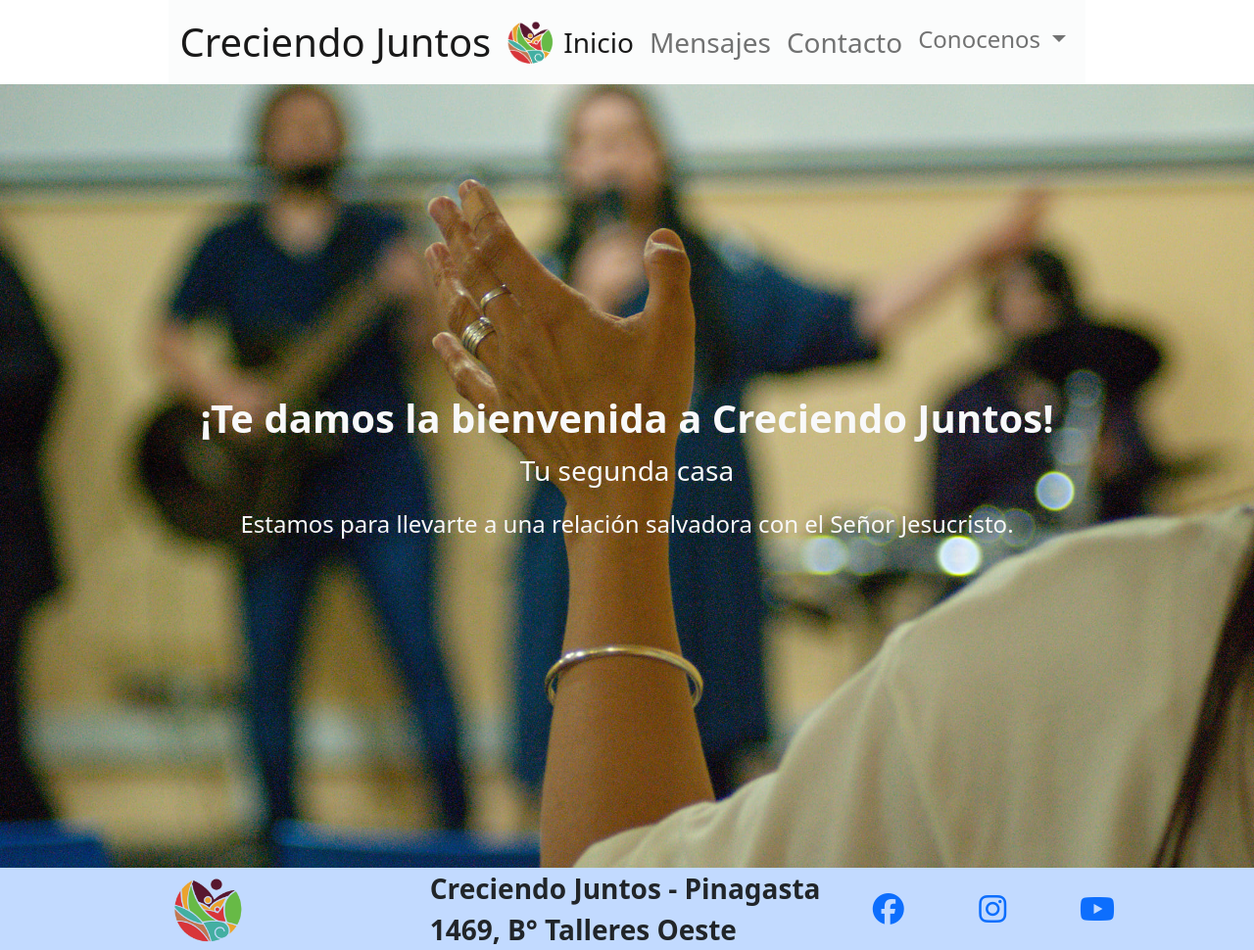
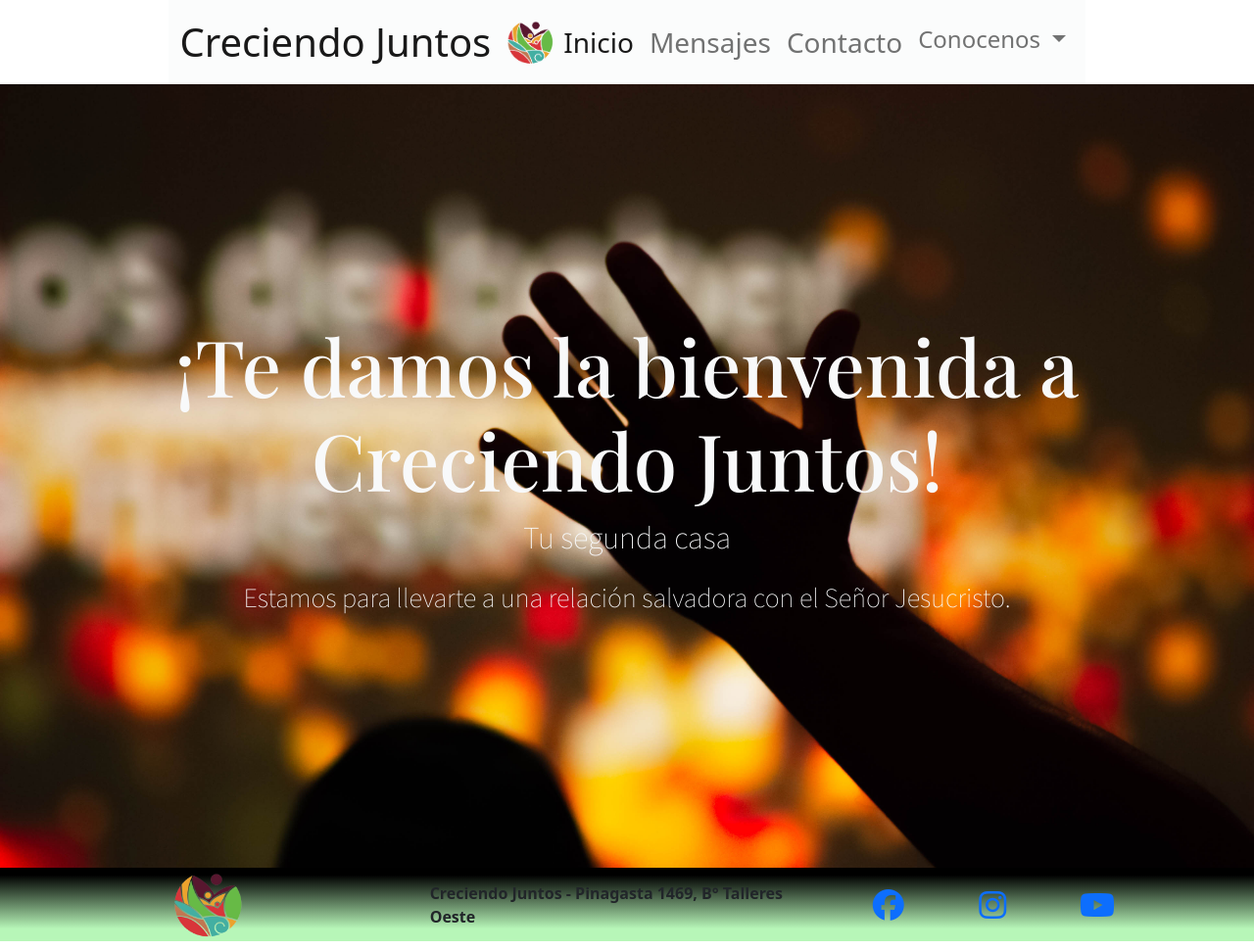
Before and after one commit to sanpablete/3preentrega, a website: page index.html in a window 1280 px wide. Shown: the whole page at 98% size. Drawn offline with nearby package versions, Linux system fonts and the light colour scheme; files whose address does not match are found by name; a web font is replaced by a local one.

Commit message:
desarrollando scss, nuevo footer, agregando detalles

```diff
--- /dev/null
+++ b/assets/scss/_footer.scss
@@ -0,0 +1,14 @@
+.fondofooter{
+    background: rgb(0,0,0);
+    background: -moz-linear-gradient(180deg, rgba(0,0,0,1) 10%, rgba(183,246,184,1) 83%);
+    background: -webkit-linear-gradient(180deg, rgba(0,0,0,1) 10%, rgba(183,246,184,1) 83%);
+    background: linear-gradient(180deg, rgba(0,0,0,1) 10%, rgba(183,246,184,1) 83%);
+    filter: progid:DXImageTransform.Microsoft.gradient(startColorstr="#000000",endColorstr="#b7f6b8",GradientType=1);
+}
+
+iconoinstagram{
+    text-decoration-color: red;
+}
+iconoyoutube{
+    -webkit-text-fill-color:red;
+}
--- /dev/null
+++ b/assets/scss/_fuentes.scss
@@ -0,0 +1,10 @@
+@import url('https://fonts.googleapis.com/css2?family=Playfair+Display:ital,wght@0,400;0,500;0,600;0,700;0,800;0,900;1,400;1,500;1,600;1,700;1,800;1,900&display=swap');
+@import url('https://fonts.googleapis.com/css2?family=Source+Sans+Pro:ital,wght@0,200;0,400;0,700;1,200;1,400&display=swap');
+
+.fuenteprimaria{
+            font-family: "Playfair Display", serif !important;
+            font-size: 5rem;
+        };
+.fuentesecundaria{
+            font-family: "Source Sans Pro", sans-serif !important;
+        };
--- /dev/null
+++ b/assets/scss/_main.scss
@@ -0,0 +1,32 @@
+
+
+.masthead {
+    height: 100vh;
+    min-height: 500px;
+    background-image: url('../Imagenes/alaba3.jpg');
+    background-size: cover;
+    background-position: center;
+    background-repeat: no-repeat;
+
+
+  }
+
+
+.animate__animated
+         {
+            .animate__slideInDown {
+                --animate-delay: 1000;
+                --animate-duration: 3s;
+                            }
+            .animate__bounce {
+                --animate-delay: 2s;
+                --animate-duration: 3s;
+                            }
+
+
+        }
+
+
+  .cartaanimada:hover{
+    animation-name: animate__pulse;
+  }
--- /dev/null
+++ b/assets/scss/_variables.scss
@@ -0,0 +1,5 @@
+/* .color1 { #eba42e };
+.color2 { #ecc584 };
+.color3 { #5b152c };
+.color4 { #66aca4 };
+.color5 { #b0d8cb }; */
--- a/assets/scss/style.scss
+++ b/assets/scss/style.scss
@@ -1,30 +1,7 @@
 
 
-
-.masthead {
-    height: 100vh;
-    min-height: 500px;
-    background-image: url('../Imagenes/alaba\ 2.jpg');
-    background-size: cover;
-    background-position: center;
-    background-repeat: no-repeat;
-  }
-
-.animate__animated
-         {
-            .animate__slideInDown {
-                --animate-delay: 1000;
-                --animate-duration: 3s;
-                            }
-            .animate__bounce {
-                --animate-delay: 2s;
-                --animate-duration: 3s;
-                            }
-
-
-        }
-
-
-  .cartaanimada:hover{
-    animation-name: animate__pulse;
-  }
+@import './variables';
+@import './fuentes';
+@import './header';
+@import './main';
+@import './footer';
--- a/index.html
+++ b/index.html
@@ -11,7 +11,7 @@
     <script src="https://kit.fontawesome.com/6496dd4993.js" crossorigin="anonymous"></script>
 
     <link rel="stylesheet" href="https://cdnjs.cloudflare.com/ajax/libs/animate.css/4.1.1/animate.min.css"/>
-    <link href="style.css" rel="stylesheet" >
+    <link href="./assets/css/style.css" rel="stylesheet" >
 
     <link href="https://cdn.jsdelivr.net/npm/bootstrap@5.2.1/dist/css/bootstrap.min.css" rel="stylesheet" integrity="sha384-iYQeCzEYFbKjA/T2uDLTpkwGzCiq6soy8tYaI1GyVh/UjpbCx/TYkiZhlZB6+fzT" crossorigin="anonymous">
   </head>
@@ -67,32 +67,24 @@
         <div class="container h-100">
           <div class="row h-100 align-items-center">
             <div class="col-12 text-center">
-              <h1 class="fs-1 fw-bolder text-light animate__animated animate__slideInDown" >¡Te damos la bienvenida a  Creciendo Juntos!</h1>
-              <p class="fs-3 lead text-light">Tu segunda casa</p>
-              <p class="fs-4 lead text-light fw-italic">Estamos para llevarte a una relación salvadora con el Señor Jesucristo. </p>
+              <h1 class=" text-light fuenteprimaria animate__animated animate__slideInDown user-select-none" id="txttitulo">¡Te damos la bienvenida a  Creciendo Juntos!</h1>
+              <p class="fs-2  lead fuentesecundaria text-light user-select-none">Tu segunda casa</p>
+              <p class="fs-3 lead fuentesecundaria text-light fw-italic user-select-none">Estamos para llevarte a una relación salvadora con el Señor Jesucristo. </p>
 
             </div>
           </div>
         </div>
       </div>
 
+     <!--  bg-primary bg-opacity-25 -->
+        <footer class="container-fluid d-flex-row fondofooter ">
 
-
-        <!-- <main class="container bg-primary">
-              <div class="row">
-                <div class="col-md-4 col-sm-12 bg-light">col1</div>
-                <div class="col-md-4 col-sm-12 bg-secondary">col2</div>
-                <div class="col-md-4 col-sm-12 bg-danger">col3</div>
-              </div>
-
-        </main> -->
-        <footer class="container-fluid d-flex-row  bg-primary bg-opacity-25">
               <div class="row">
                   <div class="col-md-4 col-sm-12 d-flex justify-content-center align-items-center"><img src="./assets/Imagenes/logo2.png" width="75" height="75" alt="logo creciendo juntos" ></div>
-                  <div class="col-md-4 col-sm-12 d-flex justify-content-center align-items-center fs-3 fw-bold"> Creciendo Juntos - Pinagasta 1469, B° Talleres Oeste</div>
-                  <div class="col-md-1 col-sm-4 px-0 mx-0 d-flex justify-content-center align-items-center "><a href="https://www.facebook.com/iglesiacreciendojuntos/"><i class="fa-brands fa-facebook fa-2xl"></i></a></div>
-                  <div class="col-md-1 col-sm-4 px-0 mx-0 d-flex justify-content-center align-items-center g-0"><a href="https://www.instagram.com/iglesia_creciendo_juntos/"><i class="fa-brands fa-instagram fa-2xl"></i></a></div>
-                  <div class="col-md-1 col-sm-4 px-0 mx-0 d-flex justify-content-center align-items-center "><a href="https://www.youtube.com/channel/UC7eoqxngSYisfRR8lnawSqg"><i class="fa-brands fa-youtube fa-2xl"></i></a></div>
+                  <div class="col-md-4 col-sm-12 d-flex justify-content-center align-items-center fs-6 fw-bold"> Creciendo Juntos - Pinagasta 1469, B° Talleres Oeste</div>
+                  <div class="col-md-1 col-sm-4 px-0 mx-0 d-flex justify-content-center align-items-center "><a href="https://www.facebook.com/iglesiacreciendojuntos/"><i class="fa-brands fa-facebook fa-2xl "></i></a></div>
+                  <div class="col-md-1 col-sm-4 px-0 mx-0 d-flex justify-content-center align-items-center g-0 "><a href="https://www.instagram.com/iglesia_creciendo_juntos/"><i class="fa-brands fa-instagram fa-2xl "></i></a></div>
+                  <div class="col-md-1 col-sm-4 px-0 mx-0 d-flex justify-content-center align-items-center "><a href="https://www.youtube.com/channel/UC7eoqxngSYisfRR8lnawSqg"><i class="fa-brands fa-youtube fa-2xl iconoyoutube"></i></a></div>
                 </div>
         </footer>
         <script src="https://cdn.jsdelivr.net/npm/bootstrap@5.2.1/dist/js/bootstrap.bundle.min.js" integrity="sha384-u1OknCvxWvY5kfmNBILK2hRnQC3Pr17a+RTT6rIHI7NnikvbZlHgTPOOmMi466C8" crossorigin="anonymous"></script>
```
Also changed, not shown: assets/Imagenes/alaba3.jpg (added), assets/Imagenes/svg.png (added), assets/css/style.css, assets/scss/_header.scss (added).
